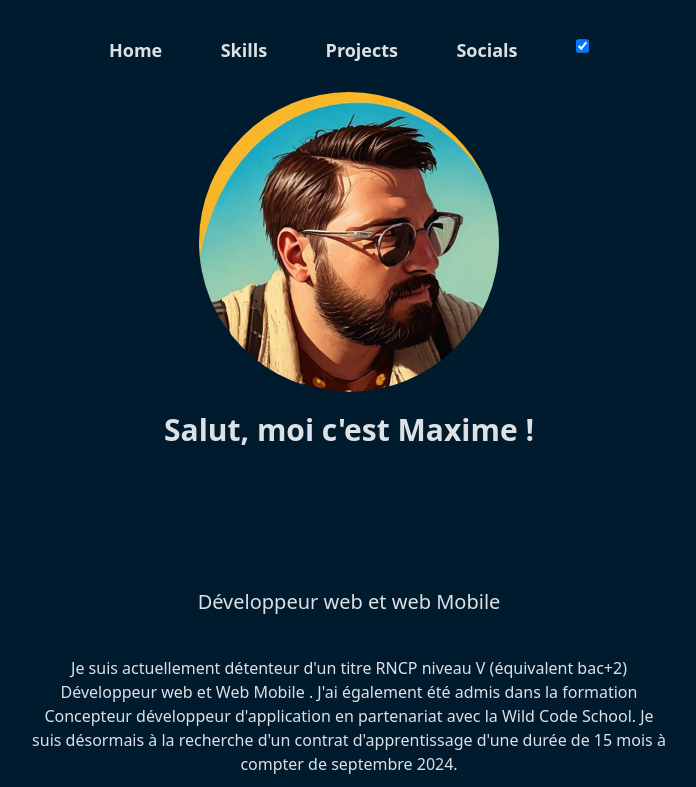
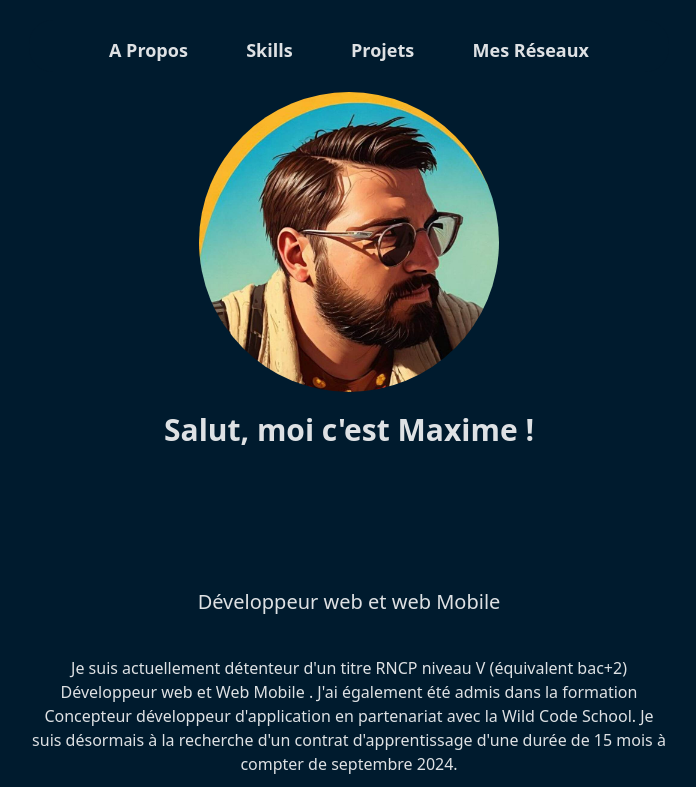
Before and after one commit to XamTV/Solorush2, a React (Vite) app: page / in a window 1280 px wide. Shown: the top 787 px of the page, without its empty margins (291-987 px from the left). Built offline with nearby package versions, Linux system fonts and the light colour scheme.

Commit message:
Adding some css , fixing fonts

```diff
--- a/src/components/Nav.jsx
+++ b/src/components/Nav.jsx
@@ -1,29 +1,24 @@
 import PropTypes from "prop-types";
 
-function Nav({ isDarkTheme, setIsDarkTheme }) {
+function Nav({ isDarkTheme }) {
   return (
     <nav
       className={` bg-[#001b2e] scroll-smooth sticky top-0 z-10 flex justify-between mx-[25%] my-5 px-20 py-2 rounded-3xl text-lg font-bold
     ${isDarkTheme ? "bg-[#001b2e]" : "border-black bg-[#adb6c4] text-black"}`}
     >
       <a className="hover:text-yellow-500 pt-2" href="#Home">
-        Home
+        A Propos
       </a>
       <a className="hover:text-yellow-500 pt-2" href="#Skills">
         Skills
       </a>
 
       <a className="hover:text-yellow-500 pt-2" href="#Projects">
-        Projects
+        Projets
       </a>
       <a className="hover:text-yellow-500 pt-2" href="#Contact">
-        Socials
+        Mes Réseaux
       </a>
-      <input
-        type="checkbox"
-        checked={isDarkTheme ? "checked" : ""}
-        onClick={() => setIsDarkTheme(!isDarkTheme)}
-      />
     </nav>
   );
 }
```
